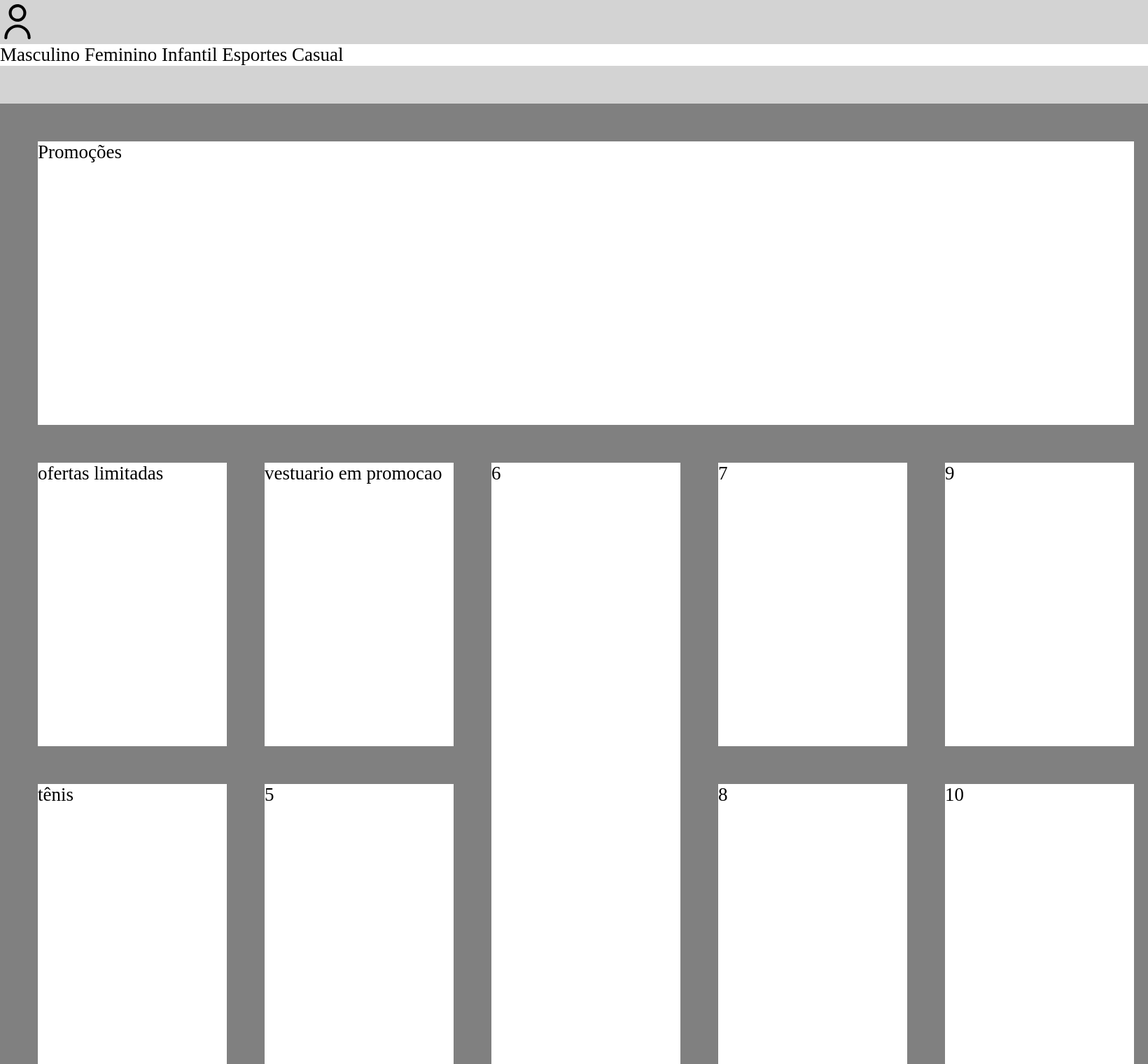
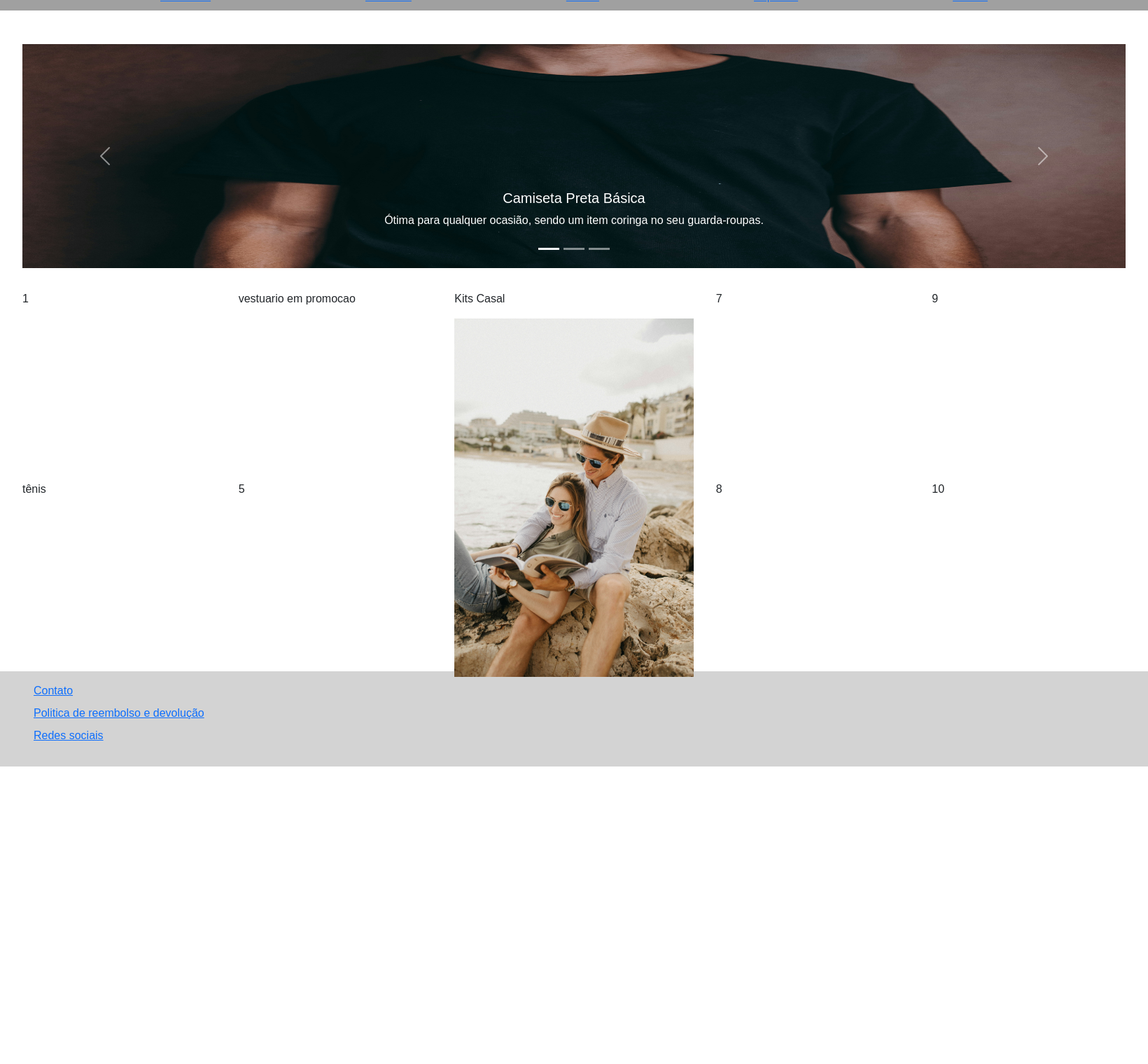
Before and after one commit to bernardommedeiros/E-Commerce, a Flask app: page / in a window 1640 px wide. Shown: the part 389-1909 px from the top of the page at 70% size. After the commit the page ends 1484 px from the top, so only its background shows below. Run offline with Flask 2, Linux system fonts and the light colour scheme; some libraries are stand-ins or nearby versions.

Commit message:
correção no html e css + adição do carrosel com bootstrap

```diff
--- a/ecommerce/static/styles/global.css
+++ b/ecommerce/static/styles/global.css
@@ -0,0 +1,30 @@
+:root {
+    --bgColor: gray;
+    --fontSmall: 16px;
+    --fontMedium: 20px;
+    --fontLarge: 30px;
+}
+
+*{
+    padding: 0;
+    margin: 0;
+    list-style-type: none;
+    box-sizing: border-box;
+    text-decoration: none;
+    font-family: Arial, Helvetica, sans-serif;
+}
+
+h1{
+    font-size: var(--fontLarge);
+}
+
+a {
+    color: black;
+    font-size: var(--fontSmall);
+}
+
+body{
+    background-color: var(--bgColor);
+    max-width: 100vw;
+    max-height: 100vh;
+}
--- a/ecommerce/static/styles/index.css
+++ b/ecommerce/static/styles/index.css
@@ -1,111 +1,87 @@
-*{
-    padding: 0;
-    margin: 0;
-    font-size: 27px;
+header{
+    background-color: lightgray;
+    padding: 1em;
 }
 
-body{
-    height: 100vh;
-    background-color: gray;
+header nav > ol{
+    display: flex;
+    justify-content: space-between;
+    align-items: center;
+    margin-bottom: 1em;
 }
 
-a{
+header nav > ol > li{
     display: flex;
-    justify-content: center;
-    align-items: center;
-    text-decoration: none;
-    color: black;
+    flex-direction: row;
+    gap: 1em;
 }
 
-header{
-    background-color: lightgray;
-    padding-bottom: 2em;
-
-}
-
-#dados{
-    display: inline-block;
-}
-
-#produtos{
+nav > ul{
     display: flex;
-    background-color: white;
-}
-
-ul li{
-    display: inline;
-}
-
-.h_display{
-    display: inline;
+    justify-content: space-evenly;
+    background-color: rgb(160, 160, 160);
+    padding: .5em;
 }
 
 main{
     padding: 2em;
+    width: 100%;
+}
+
+main div[id="grid"]{
     display: grid;
-    grid-template-rows: 15em 15em 15em;
+    grid-template-rows: 20em 15em 15em;
+    grid-template-columns: 1fr 1fr 1fr 1fr 1fr;
     grid-template-areas:
     "topo topo topo topo topo"
     "e-superior e-c-superior central d-c-superior d-superior"
     "e-inferior e-c-inferior central d-c-inferior d-inferior";
     gap: 2em;
-    width: 30em;
 }
 
-.topo{
-    grid-area: topo;
+.topo{grid-area: topo;}
+.e-superior{grid-area: e-superior;}
+.e-c-superior{grid-area: e-c-superior;}
+.central{grid-area: central;}
+.d-c-superior{grid-area: d-c-superior;}
+.d-superior{grid-area: d-superior;}
+.e-inferior{grid-area: e-inferior;}
+.e-c-inferior{grid-area: e-c-inferior;}
+.d-inferior{grid-area: d-inferior;}
+.d-c-inferior{grid-area: d-c-inferior;}
+
+main div[id="grid"] .grid-component{
     background-color: white;
+    transition: .5s;
 }
 
-.e-superior{
-    grid-area: e-superior;
-    background-color: white;
+main div[id="grid"] .grid-component:hover{
+    background-color: rgb(224, 224, 224);
+    cursor: pointer;
 }
 
-.e-c-superior{
-    grid-area: e-c-superior;
-    background-color: white;
+main div[id="grid"] .grid-component-down{
+    max-width: 30em;
 }
 
-.central{
-    grid-area: central;
-    background-color: white;
+main div[id="grid"] .grid-img{
+    max-width: 30em;
+    max-height: 32em;
+    width: auto;
+    height: auto;
 }
 
-.d-c-superior{
-    grid-area: d-c-superior;
-    background-color: white;
-}
-
-.d-superior{
-    grid-area: d-superior;
-    background-color: white;
-}
-
-.e-inferior{
-    grid-area: e-inferior;
-    background-color: white;
-}
-
-.e-c-inferior{
-    grid-area: e-c-inferior;
-    background-color: white;
-}
-
-.d-inferior{
-    grid-area: d-inferior;
-    background-color: white;
-}
-
-.d-c-inferior{
-    grid-area: d-c-inferior;
-    background-color: white;
+.carousel-component{
+    height: 20em;
 }
 
 footer{
     background-color: lightgray;
+    padding: 1em;
 }
 
-.tam{
-    width: 10em;
+footer ol {
+    display: flex;
+    flex-direction: column;
+    gap: .5em;
 }
--- a/ecommerce/templates/index.html
+++ b/ecommerce/templates/index.html
@@ -5,55 +5,95 @@
     <meta name="viewport" content="width=device-width, initial-scale=1.0">
     <title>Loja</title>
     <link rel="stylesheet" href="../static/styles/index.css">
+    <link rel="stylesheet" href="../static/styles/global.css">
+    <link rel="stylesheet" href="../static/css/bootstrap.min.css">
 </head>
 <body>
     <header>
-        <nav id="dados">
+        <nav>
             <ol>
                 <li><img src="../static/imgs/icons/contato.svg" alt="caixa de entrada"></li>
                 <li><a href="index.html"><h1>Loja</h1></a></li>
-                <li class="h_display">
+                <li>
                     <p><img src="../static/imgs/icons/carrinho.svg" alt="carrinho"></p>
                     <p><img src="../static/imgs/icons/user.svg" alt="usuario"></p>
                 </li>
             </ol>
         </nav>
-
-        <nav id="produtos">
-            <ul>
-                <li>Masculino</li>
-                <li>Feminino</li>
-                <li>Infantil</li>
-                <li>Esportes</li>
-                <li>Casual</li>
-            </ul>
-        </nav>
     </header>
+    <nav>
+        <ul>
+            <li><a href="">Masculino</a></li>
+            <li><a href="">Feminino</a></li>
+            <li><a href="">Infantil</a></li>
+            <li><a href="">Esportes</a></li>
+            <li><a href="">Casual</a></li>
+        </ul>
+    </nav>
     <main>
-        <div class="topo">Promoções</div>
-        <!-- efeito de ir alternando a imagem plmns 3 -->
-
-        <div class="e-superior tam">ofertas limitadas</div>
-        <div class="e-inferior tam">tênis</div>
-        <!-- video apresentando -->
-
-        <div class="e-c-superior tam">vestuario em promocao</div>
-        <div class="e-c-inferior tam">5</div>
-
-        <div class="central tam">6</div>
-
-        <div class="d-c-superior tam">7</div>
-        <div class="d-c-inferior tam">8</div>
-
-        <div class="d-superior tam">9</div>
-        <div class="d-inferior tam">10</div>
-
+        <div id="grid">
+            <div class="topo">
+                <div id="carouselExampleCaptions" class="carousel slide">
+                    <div class="carousel-indicators">
+                      <button type="button" data-bs-target="#carouselExampleCaptions" data-bs-slide-to="0" class="active" aria-current="true" aria-label="Slide 1"></button>
+                      <button type="button" data-bs-target="#carouselExampleCaptions" data-bs-slide-to="1" aria-label="Slide 2"></button>
+                      <button type="button" data-bs-target="#carouselExampleCaptions" data-bs-slide-to="2" aria-label="Slide 3"></button>
+                    </div>
+                    <div class="carousel-inner">
+                      <div class="carousel-item active">
+                        <img src="../static/imgs/homepage/camisaPreta.jpg" class="d-block w-100 carousel-component" alt="...">
+                        <div class="carousel-caption d-none d-md-block">
+                          <h5>Camiseta Preta Básica</h5>
+                          <p>Ótima para qualquer ocasião, sendo um item coringa no seu guarda-roupas.</p>
+                        </div>
+                      </div>
+                      <div class="carousel-item">
+                        <img src="../static/imgs/homepage/camisaSocial.jpg" class="d-block w-100 carousel-component" alt="...">
+                        <div class="carousel-caption d-none d-md-block">
+                          <h5>Second slide label</h5>
+                          <p>Some representative placeholder content for the second slide.</p>
+                        </div>
+                      </div>
+                      <div class="carousel-item">
+                        <img src="../static/imgs/homepage/jeans.jpg" class="d-block w-100 carousel-component" alt="...">
+                        <div class="carousel-caption d-none d-md-block">
+                          <h5>Third slide label</h5>
+                          <p>Some representative placeholder content for the third slide.</p>
+                        </div>
+                      </div>
+                    </div>
+                    <button class="carousel-control-prev" type="button" data-bs-target="#carouselExampleCaptions" data-bs-slide="prev">
+                      <span class="carousel-control-prev-icon" aria-hidden="true"></span>
+                      <span class="visually-hidden">Previous</span>
+                    </button>
+                    <button class="carousel-control-next" type="button" data-bs-target="#carouselExampleCaptions" data-bs-slide="next">
+                      <span class="carousel-control-next-icon" aria-hidden="true"></span>
+                      <span class="visually-hidden">Next</span>
+                    </button>
+                  </div>
+            </div>
+            <div class="e-superior grid-component-down grid-component">1</div>
+            <div class="e-inferior grid-component-down grid-component">tênis</div>
+            <!-- video apresentando -->
+            <div class="e-c-superior grid-component-down grid-component">vestuario em promocao</div>
+            <div class="e-c-inferior grid-component-down grid-component">5</div>
+            <div class="central grid-component-down grid-component"><p>Kits Casal</p><img src="../static/imgs/homepage/casal.jpg" alt="" class="grid-img"></div>
+            <div class="d-c-superior grid-component-down grid-component">7</div>
+            <div class="d-c-inferior grid-component-down grid-component">8</div>
+            <div class="d-superior grid-component-down grid-component">9</div>
+            <div class="d-inferior grid-component-down grid-component">10</div>
+        </div>
     </main>
 
     <footer>
-        <p>area para contato</p>
-        <p>politicas/regulamentos de troca reembolso etc</p>
-        <p>redes sociais</p>
+        <ol>
+            <li><a href="">Contato</a></li>
+            <li><a href="">Politica de reembolso e devolução</a></li>
+            <li><a href="">Redes sociais</a></li>
+        </ol>
     </footer>
+
+
+    <script src="../static/js/bootstrap.bundle.min.js"></script>
 </body>
 </html>
```
Also changed, not shown: ecommerce/static/imgs/homepage/camisaPreta.jpg (added), ecommerce/static/imgs/homepage/camisaSocial.jpg (added), ecommerce/static/imgs/homepage/casal.jpg (added), ecommerce/static/imgs/homepage/chairWCloth.jpg (added), 6 other files.
